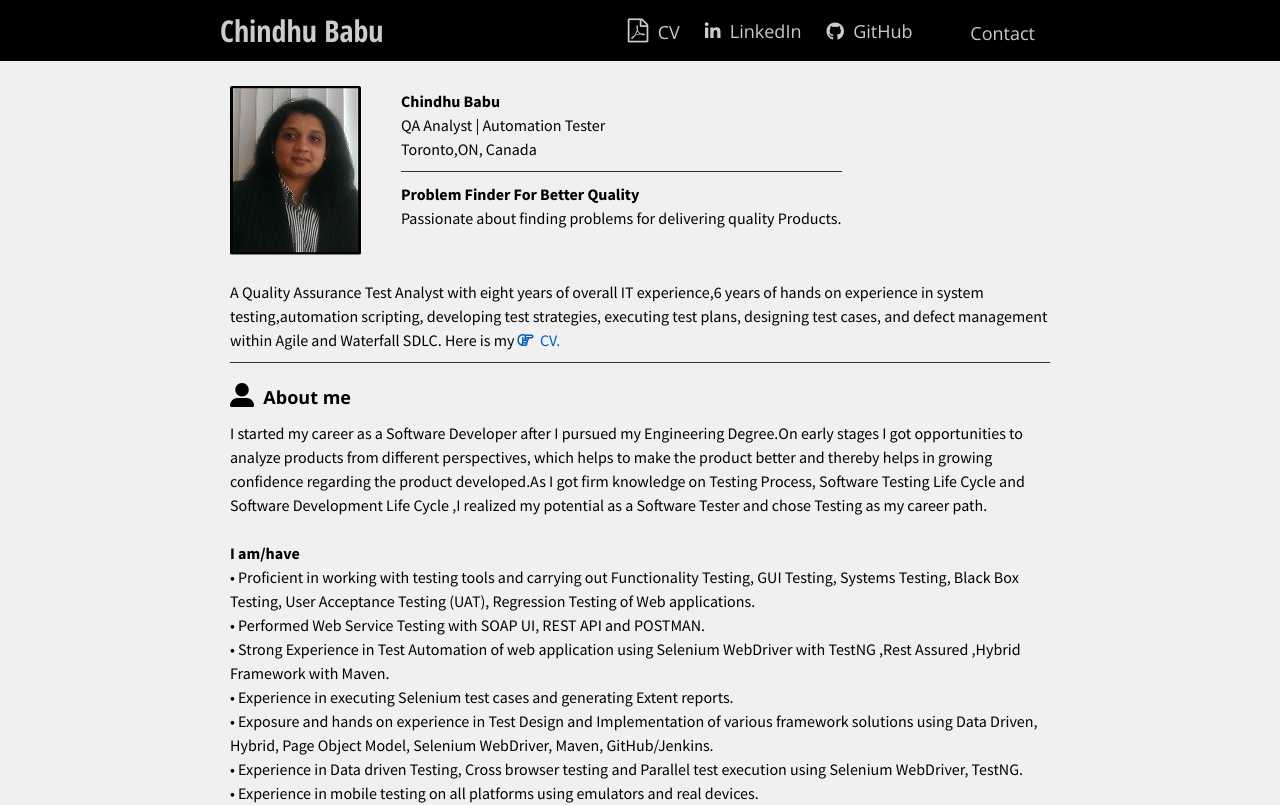
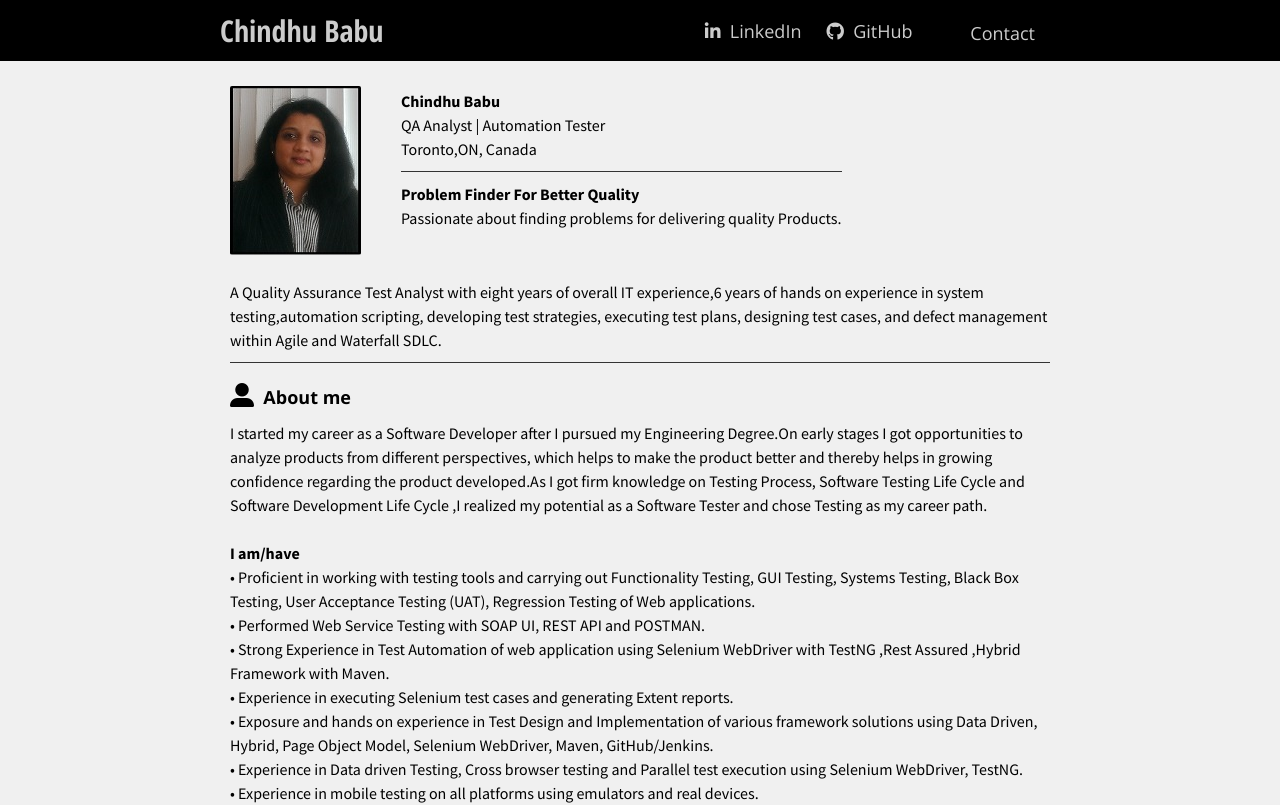
Before and after one commit to ChindhuB/chindhubabu.ca, a plain HTML site: page index.html in a window 1280 px wide. Shown: the top 805 px of the page. Drawn offline with nearby package versions, Linux system fonts and the light colour scheme.

Commit message:
Test Commit

```diff
--- a/index.html
+++ b/index.html
@@ -56,7 +56,7 @@
           <div class="index-item index-column">
             <p class="text">
               A Quality Assurance Test Analyst with eight years of overall IT experience,6 years of hands on experience in system testing,automation scripting, developing test strategies, executing test plans, designing test cases, and defect management within Agile and Waterfall SDLC.
-            Here is my <a href="file/CV.pdf" target="_blank"><i class="far fa-hand-point-right"></i>&nbsp; CV.</a></p>
+       </p>
 		 </div>
         </div>
 
--- a/menu.html
+++ b/menu.html
@@ -13,7 +13,7 @@
       <img class="noselect" src="img/menu.png">
     </a>
     <div class="menu-items index-row-center index-item">
-      <a href="file/CV.pdf" onclick="window.open(this.href); return false;" ><i style="font-size:24px" class="fa">&#xf1c1;</i>&nbsp;&nbsp;CV</a>
+     <!-- <a href="file/CV.pdf" onclick="window.open(this.href); return false;" ><i style="font-size:24px" class="fa">&#xf1c1;</i>&nbsp;&nbsp;CV</a>-->
       <a href="https://ca.linkedin.com/public-profile/in/chindhu-babu-93b8862a" onclick="window.open(this.href); return false;"><i class="fab fa-linkedin"></i>&nbsp;&nbsp;LinkedIn</a>
       <a href="https://github.com/ChindhuB" onclick="window.open(this.href); return false;"><i class="fab fa-github"></i>&nbsp;&nbsp;GitHub</a>
 	  <a href="mailto:chindhubabu@gmail.com"><i class="material-icons">&#xe0d0;</i> &nbsp;&nbsp;Contact</a><br>
```
Also changed, not shown: 1 other file.
